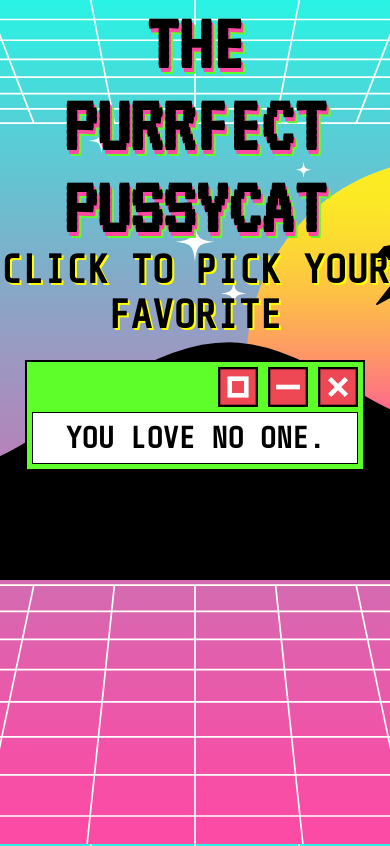
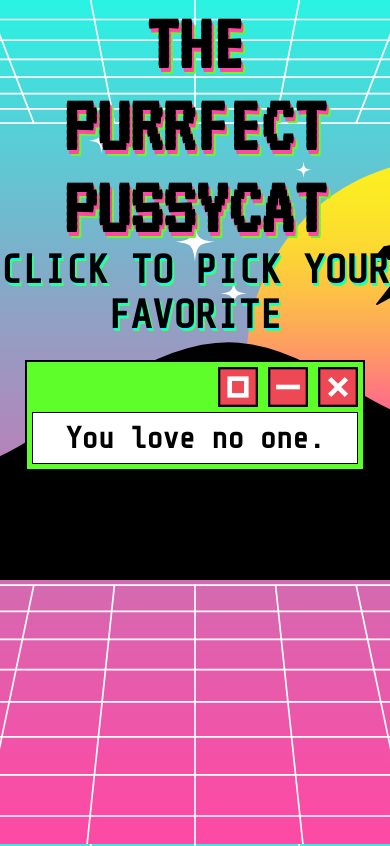
Before and after one commit to nikkilioso/purrfect, a React (Create React App) app: page / in a window 390 px wide. Built offline with nearby package versions, Linux system fonts and the light colour scheme; no server answers.

Commit message:
update ReadMe file, start responsive styles

```diff
--- a/src/styles/global.js
+++ b/src/styles/global.js
@@ -21,7 +21,6 @@ const GlobalStyle = createGlobalStyle`
 
   h2 {
     font-size: 30px;
-    text-transform: uppercase;
     font-family: 'Share Tech Mono', monospace;
     text-align: center;
     margin-top: .5rem;
@@ -37,8 +36,8 @@ const GlobalStyle = createGlobalStyle`
     text-align: center;
     margin-top: 0;
     margin-bottom: 1rem;
-    text-shadow: 2px 2px yellow;
-  }
+    text-shadow: 1px 2px cyan, 2px 3px #5dfe29;
+    }
 
   body {
     margin: 0;
@@ -53,4 +52,30 @@ const GlobalStyle = createGlobalStyle`
   }
 `;
 
+/* RESPONSIVE?
+Large:
+@media only screen and (min-width: ) {
+
+}
+
+Meduim:
+@media only screen and (min-width: ) {
+
+  }
+
+
+Small:
+  h1 {
+    font-size: 24px;
+    text-transform: uppercase;
+    font-family: 'VT323', monospace;
+    text-align: center;
+    color: black;
+    text-shadow: 2px 4px #FE49A4, 4px 6px #5dfe29;
+    margin-top: 2px;
+    margin-bottom: 0;
+  }
+
+  }*/
+
 export default GlobalStyle;
```
Also changed, not shown: 1 other file (tests, documents, lock files or other folders).
